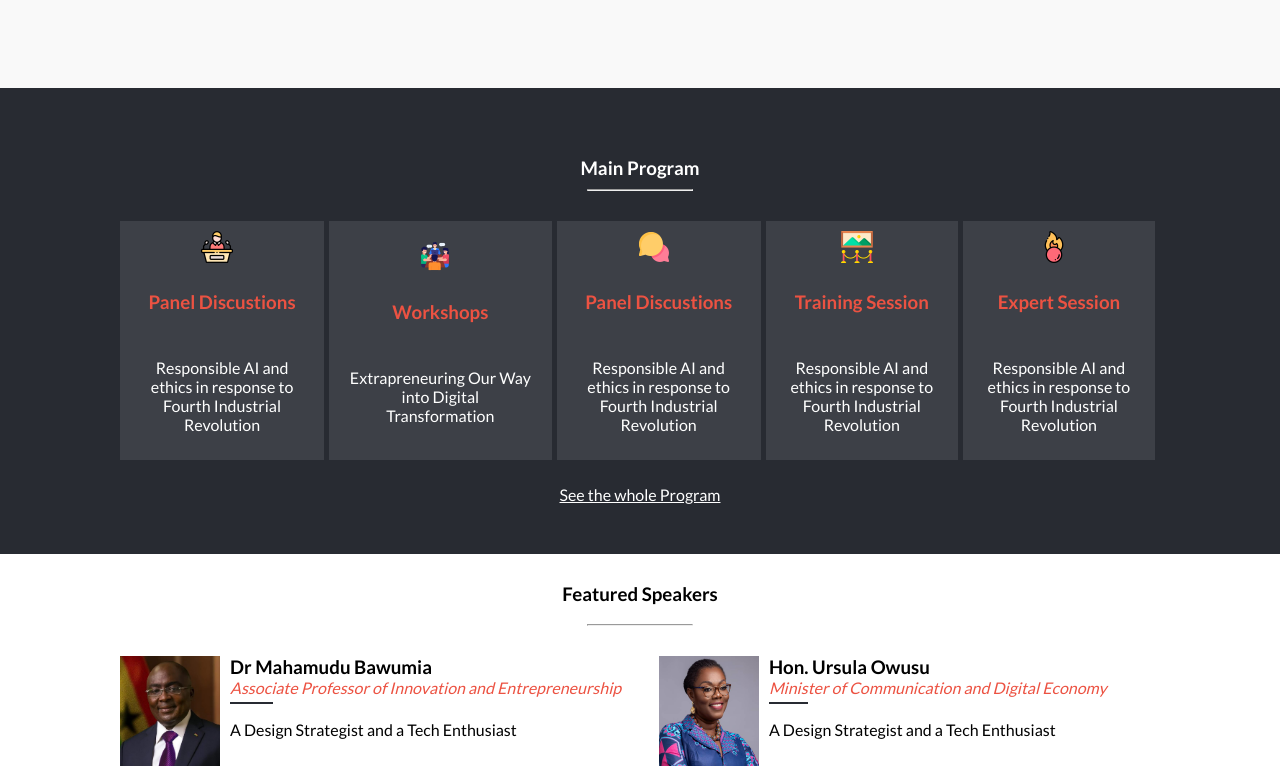
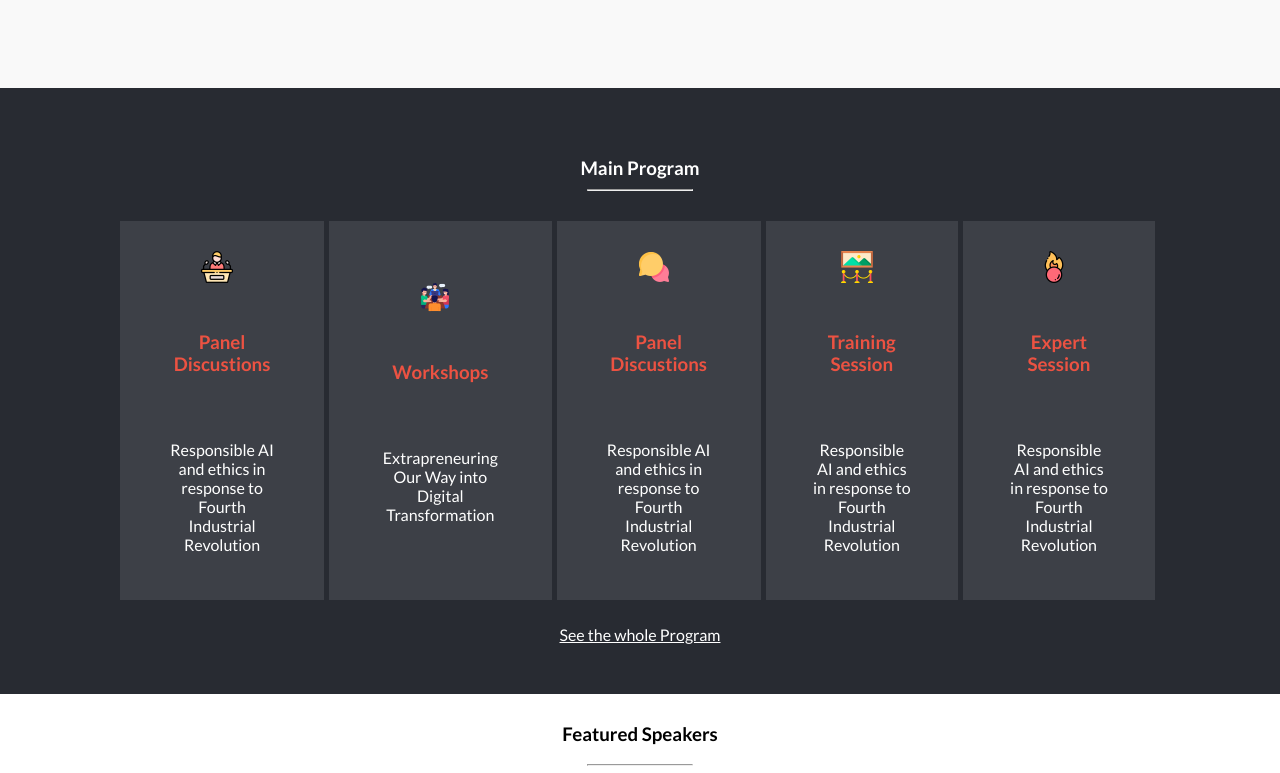
Before and after one commit to mudasiri/gdiw-conference-website, a website: page index.html in a window 1280 px wide. Shown: the part 570-1343 px from the top of the page. Drawn offline with Linux system fonts and the light colour scheme.

Commit message:
fixed-padding-for-main-program-section

```diff
--- a/style.css
+++ b/style.css
@@ -126,7 +126,7 @@ body {
 
 .box-h-item {
   background-color: #3d4047;
-  padding: 10px 20px;
+  padding: 30px 45px;
   margin-bottom: 10px;
 }
 
@@ -142,7 +142,7 @@ body {
   display: grid;
   grid-template-columns: 32px 80px auto;
   align-items: center;
-  gap: 10px;
+  gap: 30px;
 }
 
 footer img {
```
